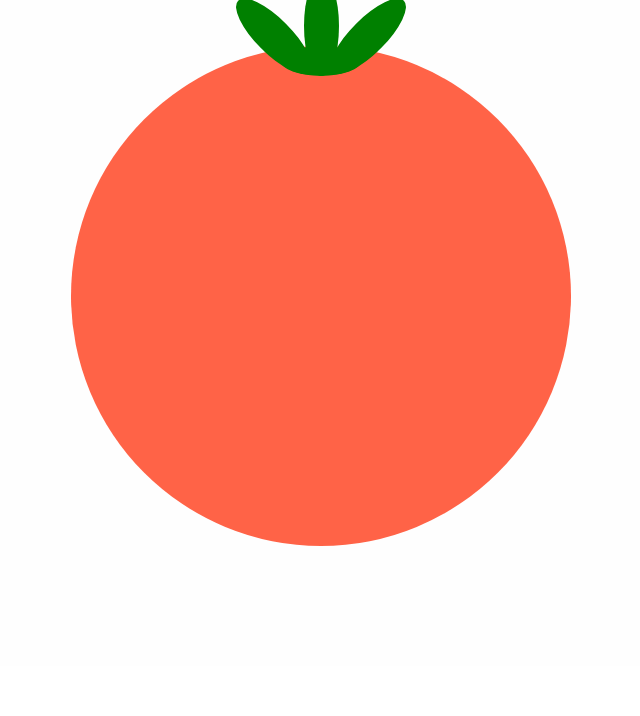
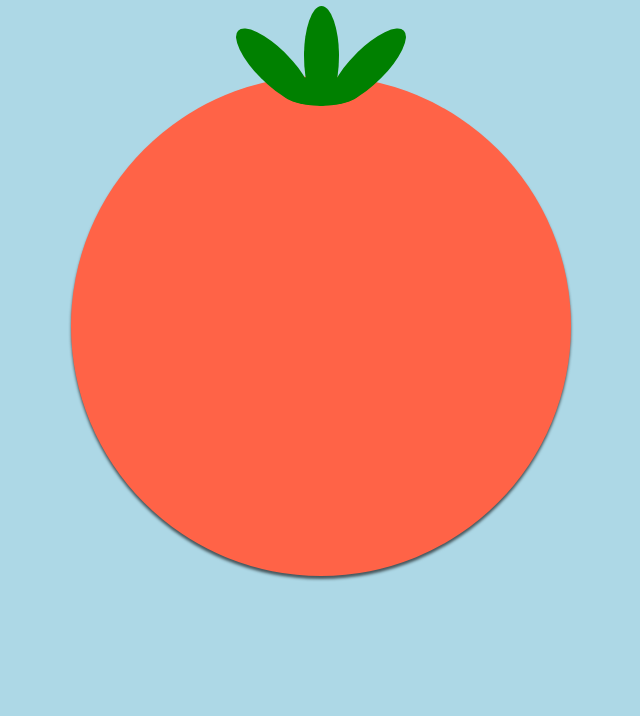
Before and after one commit to eydevsupport/intermediate-checkpoint, a website: page app/index.html in a window 1280 px wide. Shown: the part 204-920 px from the top of the page, without its empty margins (319-959 px from the left). After the commit the page ends 880 px from the top, so only its background shows below. Drawn offline with nearby package versions, Linux system fonts and the light colour scheme; some packages are replaced by stand-ins of ours.

Commit message:
Add background to big tomato placeholder

```diff
--- a/app/assets/stylesheets/main.css
+++ b/app/assets/stylesheets/main.css
@@ -50,12 +50,11 @@ table {
 /* END CSS RESET */
 
 html {
-    font-family: 'Lato', Helvetica Neue, helvetica, sans-serif;
+	font-family: 'Lato', Helvetica Neue, helvetica, sans-serif;
 }
 
 body {
-    background: #fff;
-    padding: 50px;
+    background: lightblue;
 	color: #333;
 }
 
@@ -64,8 +63,7 @@ h1 {
 }
 
 .feature-container {
-	padding: 20px;
-	background: #fefefe;
+	margin-top: 100px;
 	text-align: center;
 }
 
@@ -77,6 +75,7 @@ h1 {
 	text-align: center;
 	position: relative;
 	margin: 100px auto;
+	box-shadow: 0px 3px 3px 0px rgba(0, 0, 0, 0.6);
 }
 
 .big-tomato__stem--left,
--- a/app/index.html
+++ b/app/index.html
@@ -31,7 +31,7 @@
     <link rel="stylesheet" href="https://maxcdn.bootstrapcdn.com/font-awesome/4.7.0/css/font-awesome.min.css" />
 
     <!-- Google Fonts -->
-    <link href="https://fonts.googleapis.com/css?family=Lato:300,400" rel="stylesheet">
+    <link href="https://fonts.googleapis.com/css?family=Lato:300,400,700" rel="stylesheet">
 
 	<!-- Custom Stylesheets -->
 	<link rel="stylesheet" href="./assets/stylesheets/main.css" />
```
